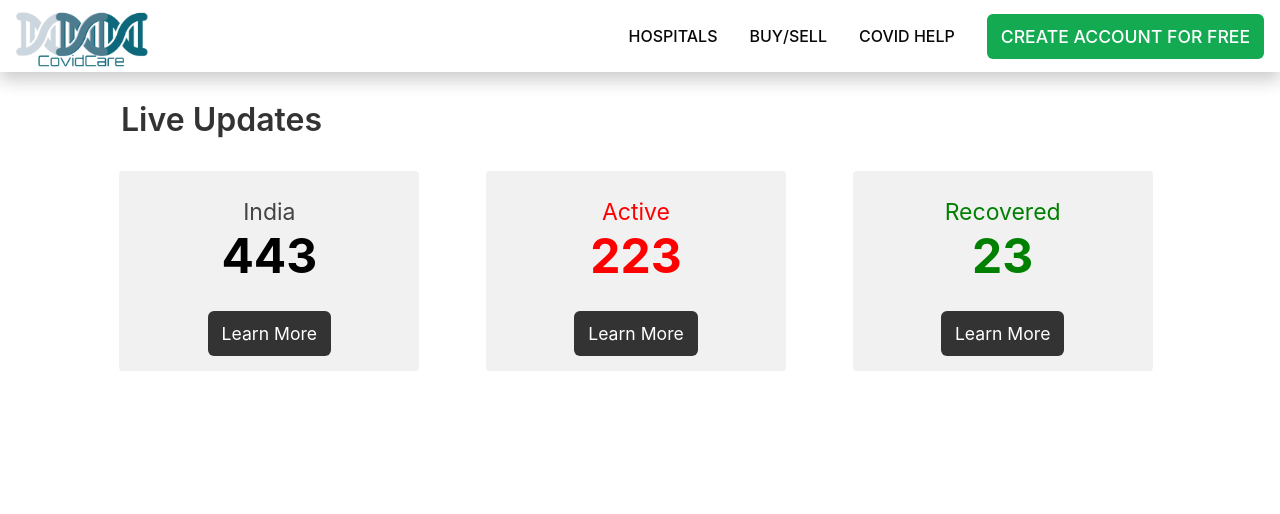
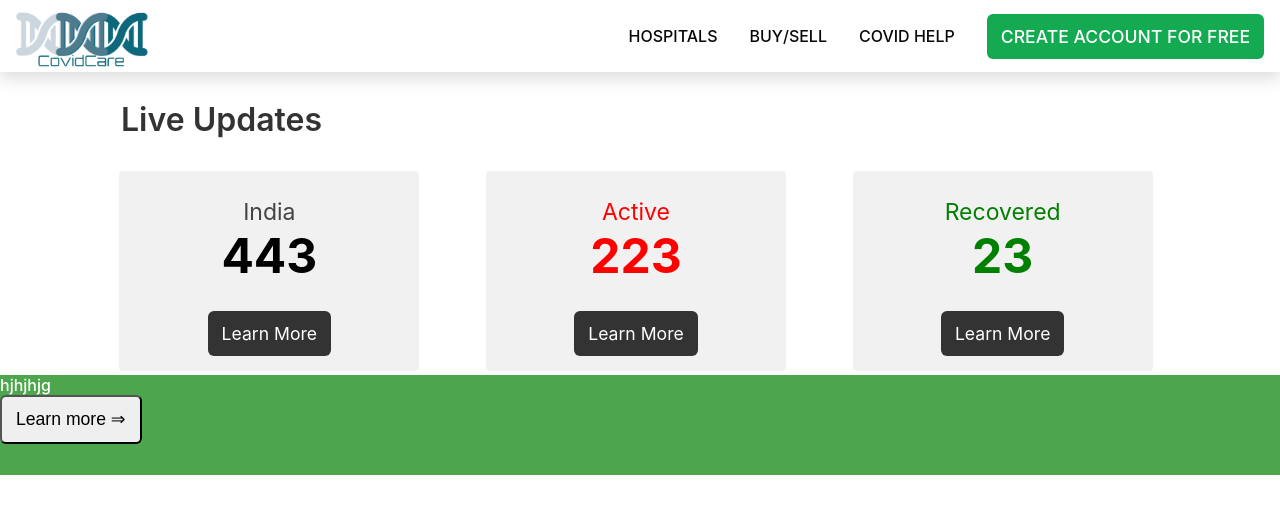
Before and after one commit to krishnam1998gkp/Covid19, a React (Create React App) app: page / in a window 1280 px wide. Shown: the top 514 px of the page. Built offline with nearby package versions, Linux system fonts and the light colour scheme.

Commit message:
footer started

```diff
--- a/src/App.js
+++ b/src/App.js
@@ -4,7 +4,7 @@ import {Switch , Route, Redirect} from 'react-router-dom';
 
 import HomePage from './Pages/homepage';
 import Navbarheader from './Components/navbar/navbar.component';
-
+import Footer from './Components/footer/footer.component';
 
 class App extends Component{
   constructor(){
@@ -14,9 +14,11 @@ class App extends Component{
     return(
       <div className="App">
         <Navbarheader/>
+
         <Switch>
         <Route exact path='/' component={HomePage} />
         </Switch>
+        <Footer/>
       </div>
     )
   }
--- /dev/null
+++ b/src/components/footer/footer.component.jsx
@@ -0,0 +1,14 @@
+import React from 'react';
+import Rectbtn from '../rectangular-button/rectangular-button.component';
+import './footer.styles.scss';
+
+const Footer = ()=>(
+    <div className="section-footer">
+         <div className="jj">
+            hjhjhjg
+            <Rectbtn></Rectbtn>
+         </div>
+    </div>
+)
+
+export default Footer;
--- /dev/null
+++ b/src/components/footer/footer.styles.scss
@@ -0,0 +1,8 @@
+.section-footer{
+    height: 100px;
+    width: 100%;
+    background-color: rgba(0, 128, 0, 0.699);
+    color: white;
+    font-weight: 500;
+    font-size: 1rem;
+}
--- a/src/components/navbar/navbar.component.jsx
+++ b/src/components/navbar/navbar.component.jsx
@@ -16,11 +16,9 @@ class Navbarheader extends Component{
 
       toggleBox = () => {
         this.setState(prevState => ({ isBoxVisible: !prevState.isBoxVisible }));
-        //alert('hello');
       };
 
     render(){
-
       const { isBoxVisible } = this.state;
 
     return(
--- a/src/components/navbar/navbar.styles.scss
+++ b/src/components/navbar/navbar.styles.scss
@@ -96,7 +96,7 @@
     background-color: #fff;
     z-index: 10;
     width: 100%;
-    box-shadow: 0 0.5rem 1rem rgba(94, 93, 93, 0.315);
+    box-shadow: 0 0.4rem 1rem rgba(94, 93, 93, 0.219);
     @media only screen and (max-width: 650px) {
         padding: 5px 5px;
     }
@@ -238,7 +238,7 @@
         @media only screen and (max-width: 600px) {
             padding: 12px 0;
             font-size: 0.8rem;
-            font-weight: 500;
+            font-weight: 700;
         }
 
     }
--- /dev/null
+++ b/src/components/rectangular-button/rectangular-button.component.jsx
@@ -0,0 +1,10 @@
+import React from 'react';
+import './rectangular-button.styles.scss';
+
+const Rectbtn = ()=>(
+    <div className="rect-btn">
+        <button className="btn btn-white">Learn more &rArr;</button>
+    </div>
+)
+
+export default Rectbtn;
```
Also changed, not shown: src/components/rectangular-button/rectangular-button.styles.scss (added).
